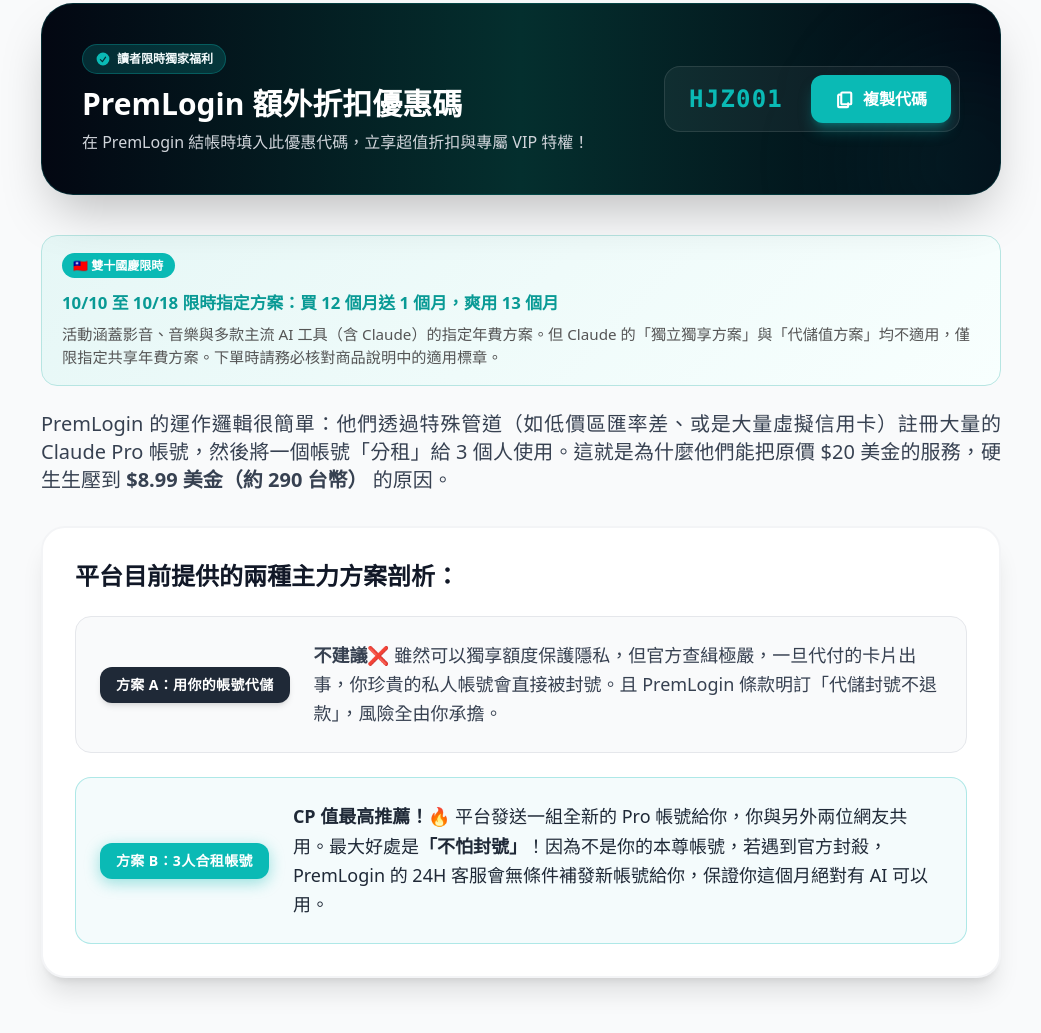
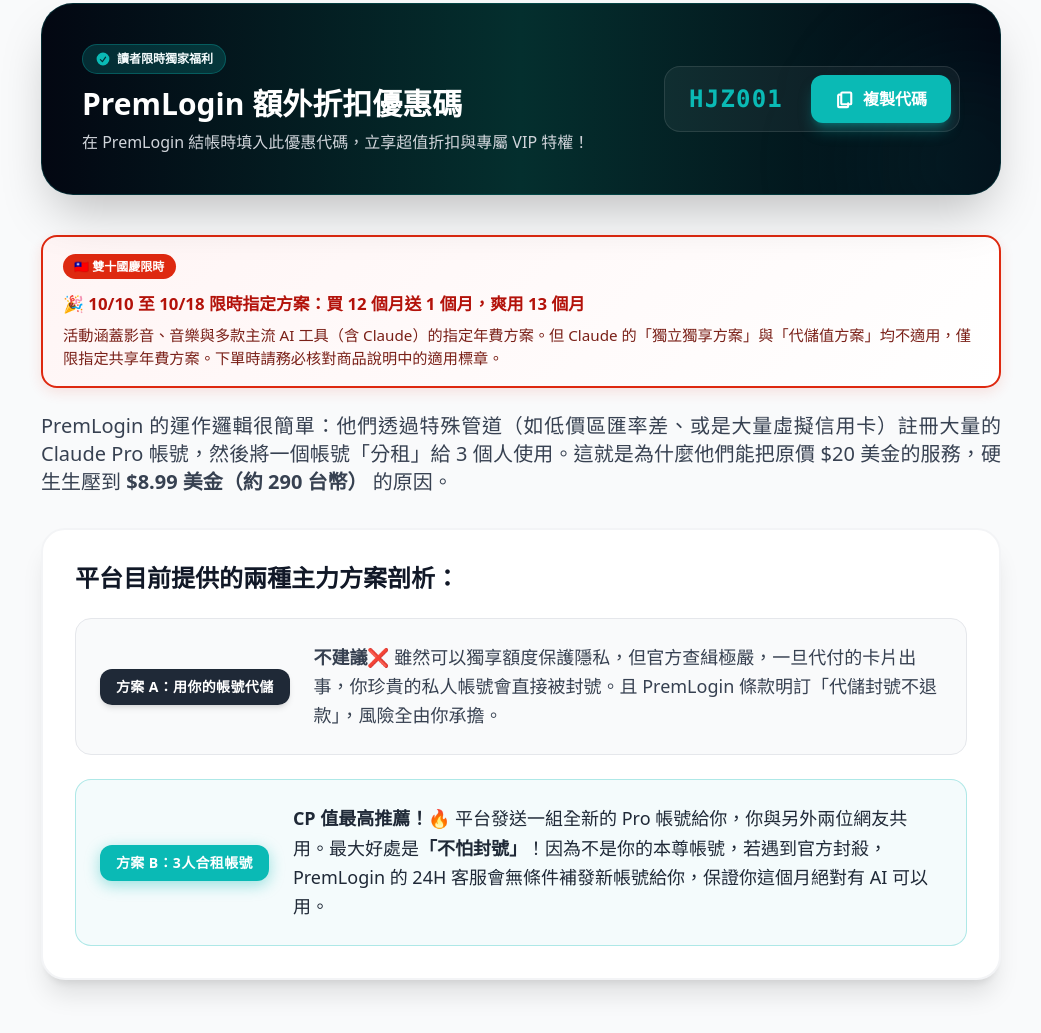
Before and after one commit to polik18/polik18.github.io, a plain HTML site: page PremLogin.html in a window 1280 px wide. Shown: the part 4189-5222 px from the top of the page, without its empty margins (119-1160 px from the left). Drawn offline with nearby package versions, Linux system fonts and the light colour scheme; no server answers.

Commit message:
style: 雙十優惠改用紅白國慶配色（#DE2910），提升存在感

```diff
--- a/PremLogin.html
+++ b/PremLogin.html
@@ -320,10 +320,10 @@
                     </div>
                 </div>
 
-                <div style="margin:1.5rem 0;padding:1rem 1.25rem;border-radius:1rem;background:linear-gradient(135deg,#e6f7f6,#f8fffe);border:1px solid #b7e5e2">
-                    <span style="display:inline-block;background:#0abab5;color:#fff;font-size:.75rem;font-weight:900;padding:.2rem .7rem;border-radius:999px;margin-bottom:.5rem">🇹🇼 雙十國慶限時</span>
-                    <p style="margin:.25rem 0 0;font-weight:900;color:#099a95;font-size:1.05rem">10/10 至 10/18 限時指定方案：買 12 個月送 1 個月，爽用 13 個月</p>
-                    <p style="margin:.5rem 0 0;font-size:.95rem;color:#555">活動涵蓋影音、音樂與多款主流 AI 工具（含 Claude）的指定年費方案。但 Claude 的「獨立獨享方案」與「代儲值方案」均不適用，僅限指定共享年費方案。下單時請務必核對商品說明中的適用標章。</p>
+                <div style="margin:1.5rem 0;padding:1rem 1.25rem;border-radius:1rem;background:linear-gradient(135deg,#fff5f5,#ffffff);border:2px solid #DE2910;box-shadow:0 4px 14px rgba(222,41,16,.12)">
+                    <span style="display:inline-block;background:#DE2910;color:#fff;font-size:.75rem;font-weight:900;padding:.2rem .7rem;border-radius:999px;margin-bottom:.5rem">🇹🇼 雙十國慶限時</span>
+                    <p style="margin:.25rem 0 0;font-weight:900;color:#b3120a;font-size:1.05rem">🎉 10/10 至 10/18 限時指定方案：買 12 個月送 1 個月，爽用 13 個月</p>
+                    <p style="margin:.5rem 0 0;font-size:.95rem;color:#7a2018">活動涵蓋影音、音樂與多款主流 AI 工具（含 Claude）的指定年費方案。但 Claude 的「獨立獨享方案」與「代儲值方案」均不適用，僅限指定共享年費方案。下單時請務必核對商品說明中的適用標章。</p>
                 </div>
 
                 <p class="text-lg sm:text-xl text-gray-700 mb-8 leading-[1.8] text-justify">
```
Also changed, not shown: grok-premlogin.html (+4 -4 lines).
